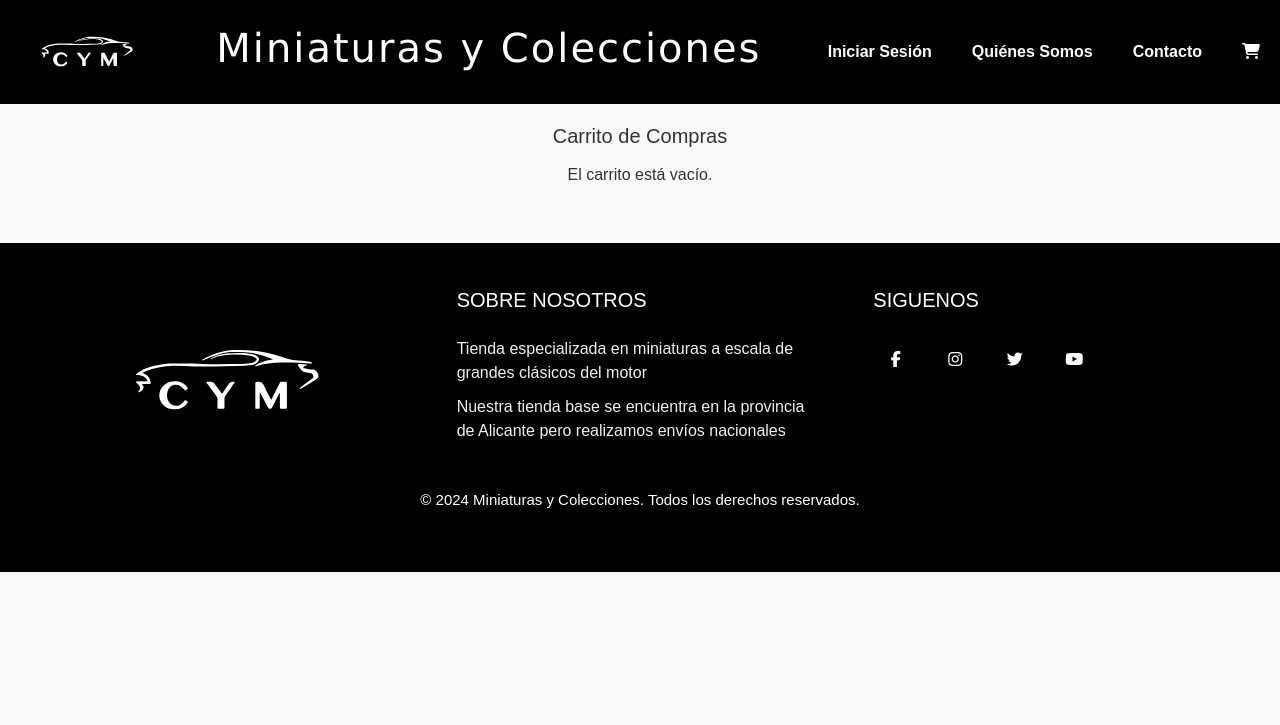
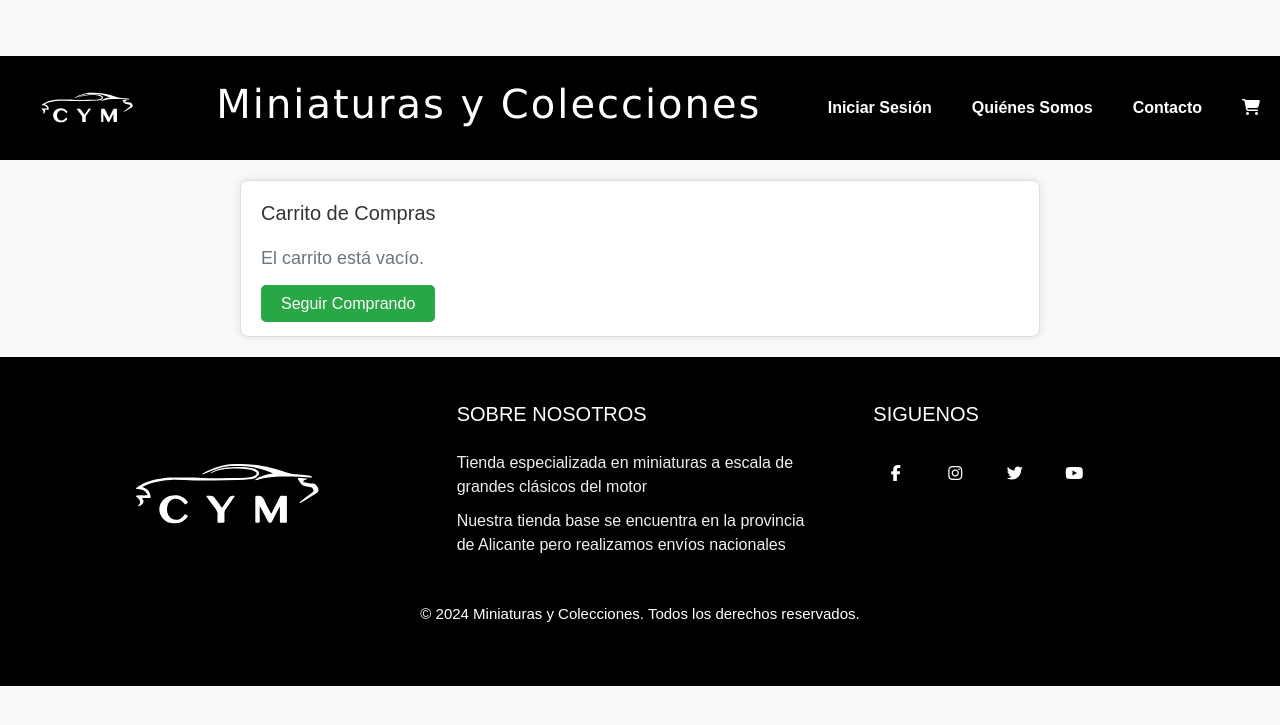
Before and after one commit to Elizaga21/Elizaga21.github.io, a PHP site: page /carrito.php in a window 1280 px wide. Shown: the top 725 px of the page. Run offline with PHP 8.4, Linux system fonts and the light colour scheme; some libraries are stand-ins or nearby versions.

Commit message:
carrito vol 3

```diff
--- a/carrito.php
+++ b/carrito.php
@@ -20,6 +20,16 @@ if (!empty($_SESSION['carrito'])) {
     $stmt->execute($codigo_articulos);
     $carrito_detalles = $stmt->fetchAll(PDO::FETCH_ASSOC);
 }
+
+// Procesar la actualización del carrito si se ha enviado el formulario
+if ($_SERVER['REQUEST_METHOD'] === 'POST' && isset($_POST['actualizar_carrito'])) {
+    foreach ($_POST['cantidad'] as $codigo_articulo => $cantidad) {
+        // Asegúrate de que la cantidad esté en el rango permitido (1 a 10)
+        $cantidad = max(1, min(10, intval($cantidad)));
+        $_SESSION['carrito'][$codigo_articulo] = $cantidad;
+    }
+}
+
 ?>
 
 <!DOCTYPE html>
@@ -34,21 +44,97 @@ if (!empty($_SESSION['carrito'])) {
     <script src="https://kit.fontawesome.com/eb496ab1a0.js" crossorigin="anonymous"></script>
 
     <style>
-
             body {
             font-family: 'Arial', sans-serif;
             background-color: #f8f9fa;
             margin: 0;
+            padding-top: 56px; /* Ajuste para la barra de navegación fija */
         }
 
         .container {
-     text-align: center;
             max-width: 800px;
             width: 100%;
-     margin: auto;
             padding: 20px;
+            background-color: #fff;
+            border: 1px solid #ddd;
+            border-radius: 8px;
+            box-shadow: 0 0 10px rgba(0, 0, 0, 0.1);
+            margin: 20px auto;
         }
 
+        .cart-item {
+            border: 1px solid #dee2e6;
+            margin-bottom: 20px;
+            padding: 15px;
+            border-radius: 5px;
+        }
+
+        .cart-item img {
+            max-width: 150px; /* Ajusta el tamaño de la imagen */
+            height: auto;
+            margin-bottom: 10px;
+        }
+
+        .cart-item h3 {
+            font-size: 18px;
+            margin-bottom: 10px;
+        }
+
+        .cart-item p {
+            font-size: 14px;
+            margin-bottom: 5px;
+        }
+
+        .cart-item a {
+            color: #007bff;
+            cursor: pointer;
+        }
+
+        .cart-buttons {
+            margin-top: 20px;
+        }
+
+        input[name^="cantidad"] {
+            width: 50px; /* Ajusta el ancho del input de cantidad */
+        }
+
+        button {
+            background-color: #007bff;
+            color: #fff;
+            padding: 10px 20px;
+            border: none;
+            cursor: pointer;
+            transition: background-color 0.3s ease, color 0.3s ease;
+        }
+
+        button:hover {
+            background-color: #0056b3;
+        }
+
+        .empty-cart {
+            color: #6c757d;
+            font-size: 18px;
+            margin-top: 20px;
+        }
+
+        .continue-shopping {
+            margin-top: 20px;
+        }
+
+        .continue-shopping a {
+            text-decoration: none;
+            background-color: #28a745;
+            color: #fff;
+            padding: 10px 20px;
+            border: none;
+            cursor: pointer;
+            border-radius: 5px;
+            transition: background-color 0.3s ease, color 0.3s ease;
+        }
+
+        .continue-shopping a:hover {
+            background-color: #218838;
+        }
     </style>
 </head>
 <body>
@@ -58,27 +144,38 @@ if (!empty($_SESSION['carrito'])) {
     <div class="container">
         <h2>Carrito de Compras</h2>
         <?php if (!empty($carrito_detalles)): ?>
-            <form action="realizar_compra.php" method="post">
-                <ul>
+            <form action="carrito.php" method="post">
                 <?php foreach ($carrito_detalles as $articulo): ?>
-                        <li>
+                    <div class="cart-item">
                         <img src="<?php echo $articulo['Imagen']; ?>" alt="<?php echo $articulo['Nombre']; ?>">
                         <h3><?php echo $articulo['Nombre']; ?></h3>
-                            <p>Cantidad: <?php echo $_SESSION['carrito'][$articulo['Codigo']]; ?></p>
+                        <p>Cantidad:
+                            <input type="number" name="cantidad[<?php echo $articulo['Codigo']; ?>]"
+                                   value="<?php echo $_SESSION['carrito'][$articulo['Codigo']]; ?>"
+                                   min="1" max="10">
+                        </p>
                         <p>Precio: <?php echo $articulo['Precio']; ?> €</p>
                         <a href="eliminar_del_carrito.php?codigo_articulo=<?php echo $articulo['Codigo']; ?>">Eliminar</a>
-                        </li>
+                    </div>
                 <?php endforeach; ?>
-                </ul>
+                <div class="cart-buttons">
+                    <button type="submit" name="actualizar_carrito">Actualizar Carrito</button>
+                </div>
+            </form>
+            <form action="realizar_compra.php" method="post">
+                <div class="cart-buttons">
                     <button type="submit" name="realizar_compra">Realizar Compra</button>
+                </div>
             </form>
         <?php else: ?>
-            <p>El carrito está vacío.</p>
+            <p class="empty-cart">El carrito está vacío.</p>
         <?php endif; ?>
+        <div class="continue-shopping">
+            <a href="index.php">Seguir Comprando</a>
+        </div>
     </div>
 
     <?php include 'footer.php'; ?>
 
-
 </body>
 </html>
--- a/header.php
+++ b/header.php
@@ -90,8 +90,20 @@ function calcularPrecioTotal($carrito) {
                 echo '<li><a href="mis_pedidos.php"><strong>Mis Pedidos</strong></a></li>';
                 echo '<li><a href="cliente.php"><strong>Mi Perfil</strong></a></li>';
                 echo '<li><a href="favoritos.php"><strong>Mis Favoritos</strong></a></li>';
+                echo '<li><a href="carrito.php" style="text-decoration: none;">';
+                echo '<i class="fas fa-shopping-cart"></i>';
 
-                break;
+                // Mostrar el resumen del carrito si no está vacío
+            if (!empty($_SESSION['carrito'])) {
+              $total_unidades = array_sum($_SESSION['carrito']);
+              $total_precio = calcularPrecioTotal($_SESSION['carrito']); // Función para calcular el precio total
+
+              echo '<span style="margin-left: 5px;">' . $total_unidades . ' unidades | ' . $total_precio . ' €</span>';
+          }
+
+          echo '</a></li>';
+          break;
+
 
 
             default:
@@ -119,8 +131,6 @@ if (!empty($_SESSION['carrito'])) {
 }
 
 echo '</a></li>';
-
-
     }
 
 
```
Lines whose indentation alone changed are shown as unchanged.
